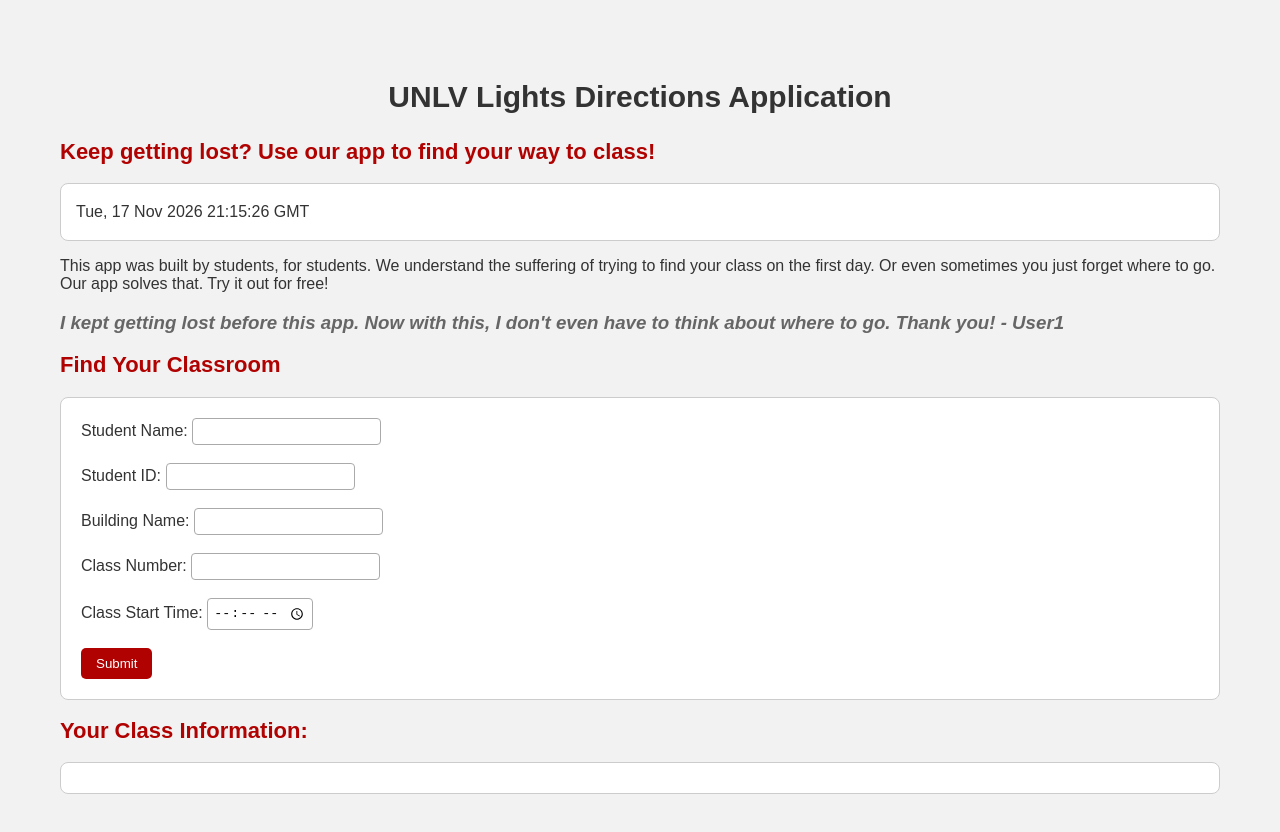
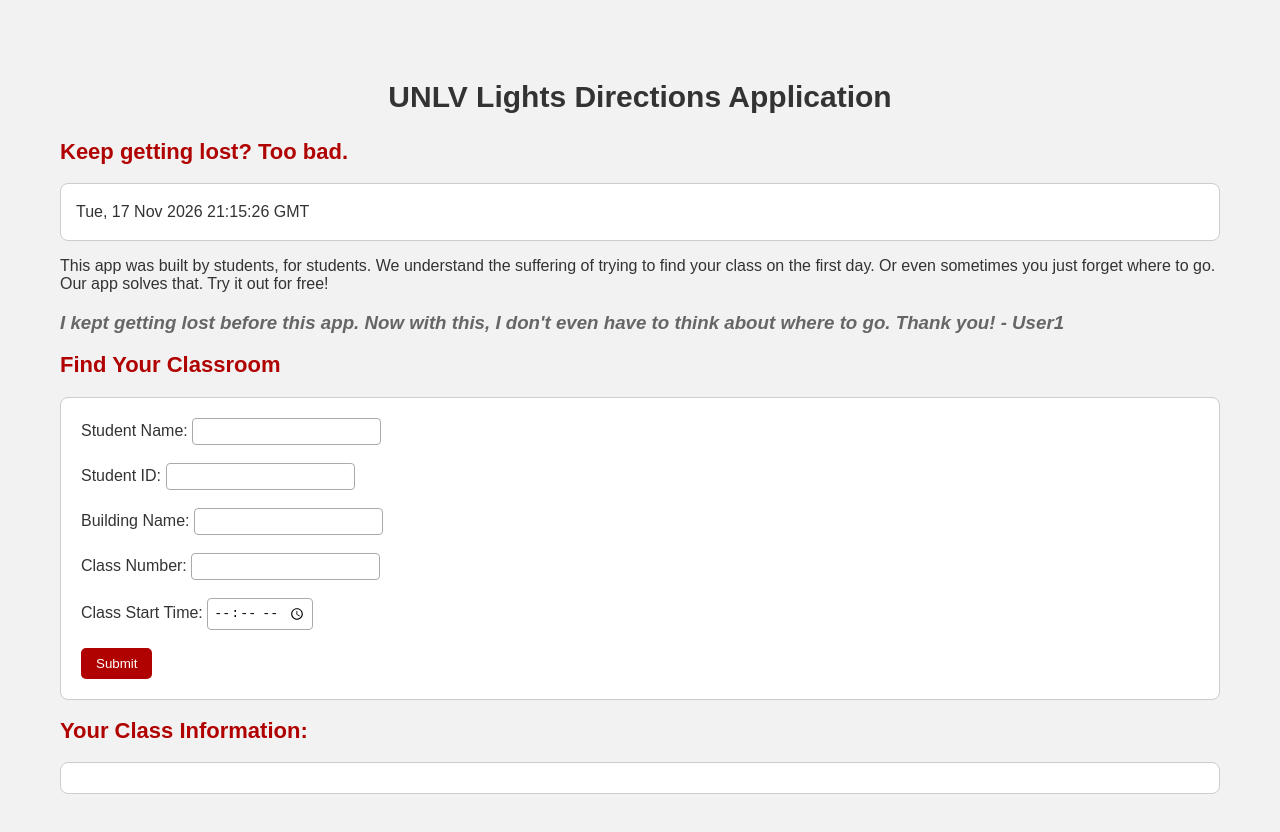
Before and after one commit to jazzyfamm/unlv-class-checkin, a plain HTML site: page index.html in a window 1280 px wide. Drawn offline with Linux system fonts and the light colour scheme.

Commit message:
Update index.html

```diff
--- a/index.html
+++ b/index.html
@@ -7,7 +7,7 @@
   </head>
   <body>
       <h1 class="title">UNLV Lights Directions Application</h1>
-      <h2> Keep getting lost? Use our app to find your way to class!</h2>
+      <h2> Keep getting lost? Too bad.</h2>
       <p id="currentTime"></p>
       This app was built by students, for students. We understand the suffering of trying
       to find your class on the first day. Or even sometimes you just forget where to go.
```
